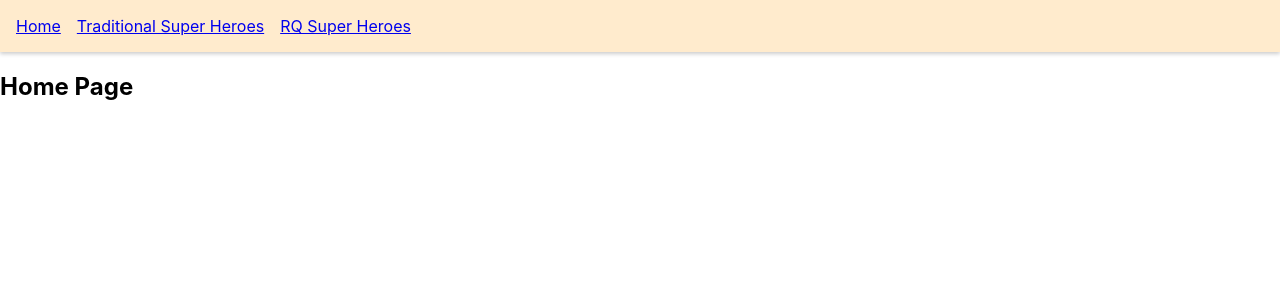
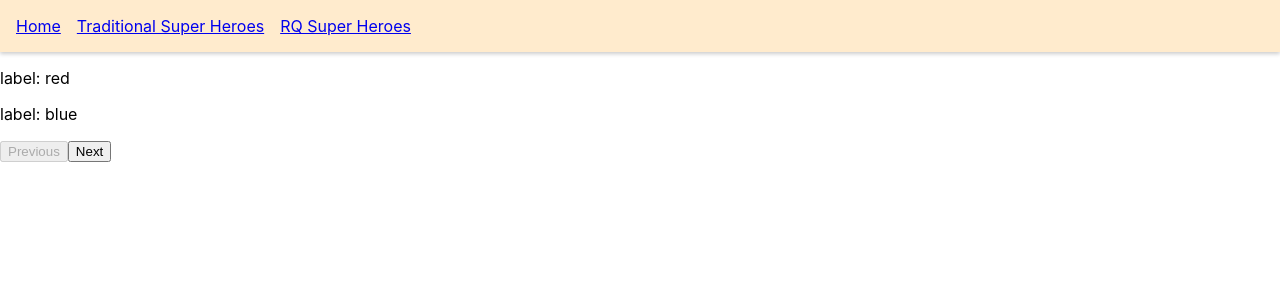
Before and after one commit to Beaskyy/react-query, a React (Create React App) app: page /rq-paginated in a window 1280 px wide. Shown: the top 300 px of the page. Built offline with nearby package versions, Linux system fonts and the light colour scheme; data requests are answered from the project's data file.

Commit message:
paginated queries

```diff
--- a/src/App.js
+++ b/src/App.js
@@ -8,6 +8,7 @@ import { SuperHeroesPage } from './components/SuperHeroes.page'
 import { RQSuperHeroPage } from './components/RQSuperHero.page'
 import { ParallelQueriesPage } from './components/ParallelQueries.page'
 import { DependentQueriesPage } from './components/DependentQueries.page'
+import RQPaginatedPage from './components/RQPaginated.page'
 
 const queyclient = new QueryClient()
 
@@ -30,6 +31,9 @@ function App() {
           </ul>
         </nav>
         <Switch>
+          <Route path='/rq-paginated'>
+            <RQPaginatedPage />
+          </Route>
           <Route path='/rq-dependent'>
             <DependentQueriesPage email="vishwas@example.com" />
           </Route>
--- /dev/null
+++ b/src/components/RQPaginated.page.js
@@ -0,0 +1,46 @@
+import axios from "axios";
+import React, { useState } from "react";
+import { useQuery } from "react-query";
+
+const fetchColors = (pageNumber) => {
+  return axios.get(`http://localhost:4000/colors?_limit=2&_page=${pageNumber}`);
+};
+
+const RQPaginatedPage = () => {
+  const [pageNumber, setPageNumber] = useState(1);
+  const { data, isLoading, isError, error } = useQuery(
+    ["colors", pageNumber],
+    () => fetchColors(pageNumber), {
+      keepPreviousData: true,
+    }
+  );
+  if (isLoading) <h2>Loading...</h2>;
+  if (isError) <h2>{error.message}</h2>;
+
+  return (
+    <div>
+      {data?.data.map(({ id, label }) => (
+        <div key={id}>
+          <p>label: {label}</p>
+        </div>
+      ))}
+
+      <div>
+        <button
+          onClick={() => setPageNumber(pageNumber - 1)}
+          disabled={pageNumber === 1}
+        >
+          Previous
+        </button>
+        <button
+          onClick={() => setPageNumber(pageNumber + 1)}
+          disabled={pageNumber === 4}
+        >
+          Next
+        </button>
+      </div>
+    </div>
+  );
+};
+
+export default RQPaginatedPage;
```
